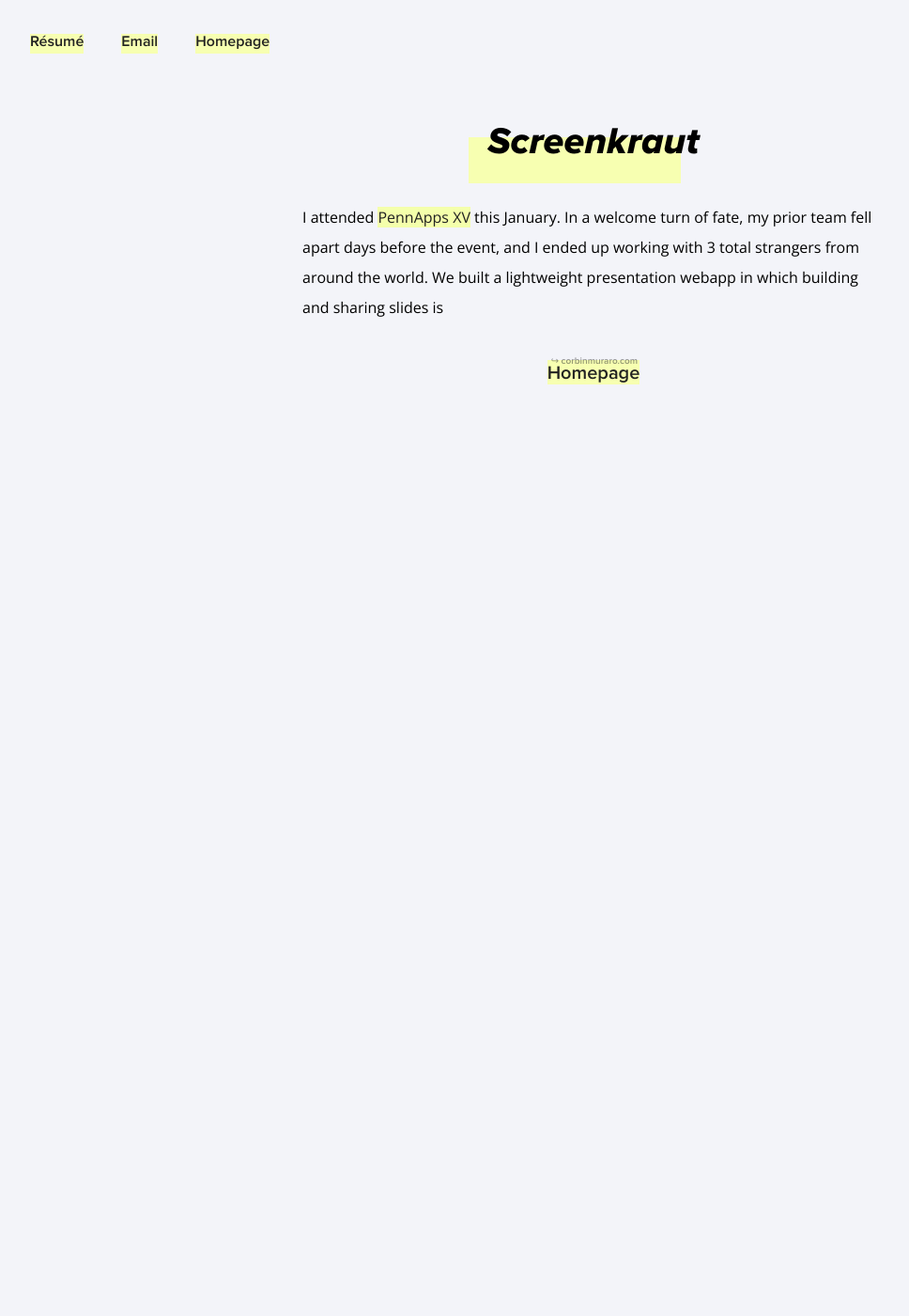
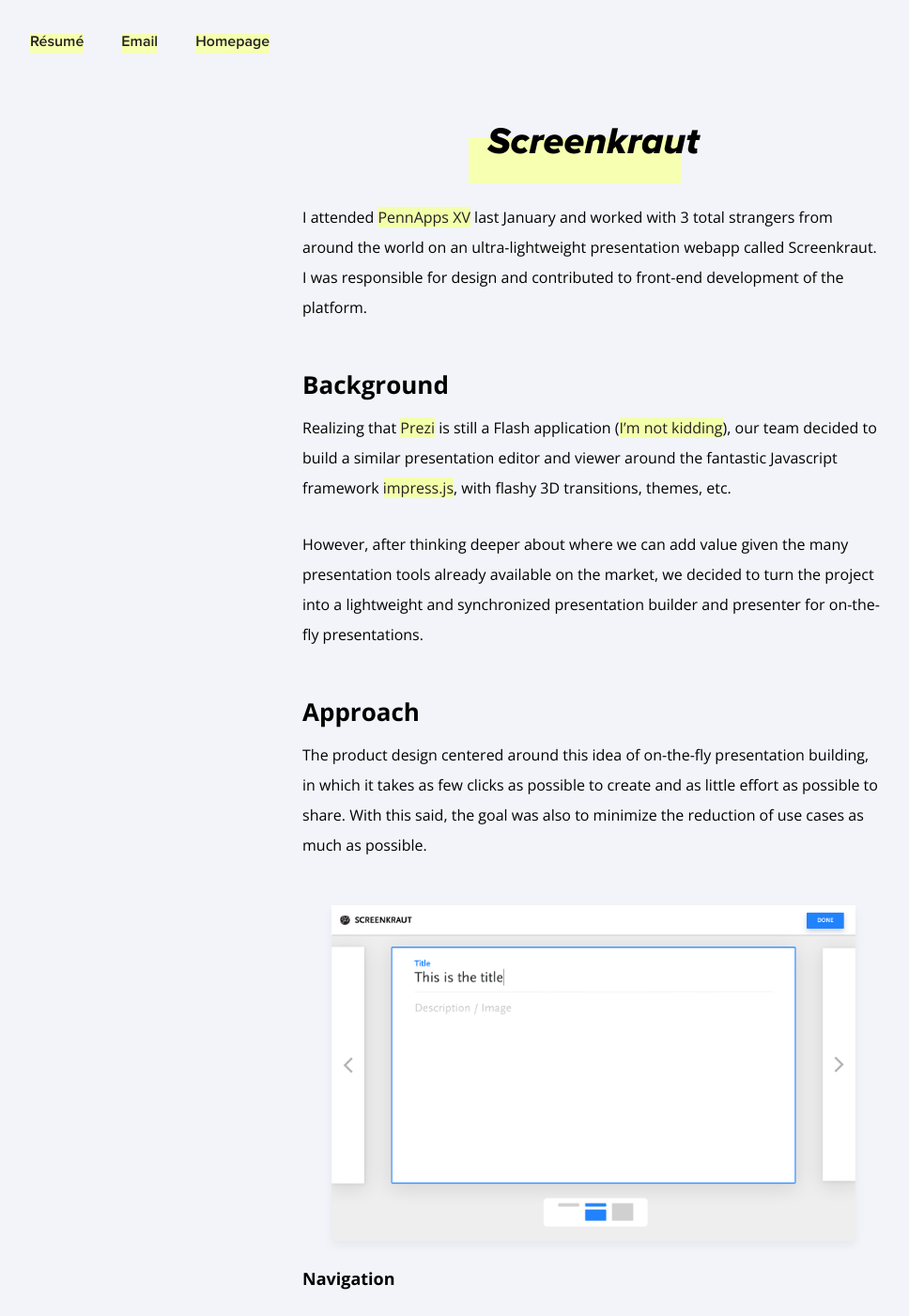
Before and after one commit to corbinmuraro/corbinmuraro.com, a Jekyll site: the page built from _posts/2017-01-28-screenkraut.md, in a window 1280 px wide and 1400 px high. Shown: the whole window at 94% size, without its empty margins (8-976 px from the left). Built offline with Jekyll 4.4.1, drawn with Linux system fonts in a browser that asks for light colours; nearby versions of some CDN libraries.

Commit message:
Add index links to screenkraut, prime, update screenkraut article

```diff
--- a/_posts/2017-01-28-screenkraut.md
+++ b/_posts/2017-01-28-screenkraut.md
@@ -3,6 +3,26 @@
 title: "Corbin Muraro"
 ---
 
-# Screenkraut
+# [Screenkraut](https://devpost.com/software/big-decision)
 
-I attended [PennApps XV](http://2017w.pennapps.com) this January. In a welcome turn of fate, my prior team fell apart days before the event, and I ended up working with 3 total strangers from around the world. We built a lightweight presentation webapp in which building and sharing slides is
+I attended [PennApps XV](http://2017w.pennapps.com) last January and worked with 3 total strangers from around the world on an ultra-lightweight presentation webapp called Screenkraut. I was responsible for design and contributed to front-end development of the platform.
+
+## Background
+
+Realizing that [Prezi](http://prezi.com) is still a Flash application ([I'm not kidding](https://prezi.com/support/article/troubleshooting/system-requirements-for-prezi/#highendusage)), our team decided to build a similar presentation editor and viewer around the fantastic Javascript framework [impress.js](https://github.com/impress/impress.js/), with flashy 3D transitions, themes, etc.
+
+However, after thinking deeper about where we can add value given the many presentation tools already available on the market, we decided to turn the project into a lightweight and synchronized presentation builder and presenter for on-the-fly presentations.
+
+## Approach
+
+The product design centered around this idea of on-the-fly presentation building, in which it takes as few clicks as possible to create and as little effort as possible to share. With this said, the goal was also to minimize the reduction of use cases as much as possible.
+
+![presentation builder](images/screenkraut-images/screenkraut-main.png){:class="centered-image"}
+
+### Navigation
+
+
+
+![editing slide description](images/screenkraut-images/screenkraut-edit-description.png){:class="centered-image"}
+
+![editing slide title](images/screenkraut-images/screenkraut-edit-title.png){:class="centered-image"}
--- a/index.html
+++ b/index.html
@@ -77,14 +77,14 @@
 		</div>
 		</a>
 
-		<a href="http://primeboxerbriefs.com">
+		<a href="/prime">
 			<div class="item">
 				<img src="images/prime.png" alt="Prime Boxer Briefs">
 				<p>Prime Boxer Briefs</p>
 			</div>
 		</a>
 
-		<a href="https://devpost.com/software/big-decision">
+		<a href="/screenkraut">
 			<div class="item">
 				<img src="images/screenkraut.png" alt="Screenkraut">
 				<p>Screenkraut</p>
```
Also changed, not shown: _posts/2017-01-18-sqs.md (+2 -2 lines), images/screenkraut-images/screenkraut-edit-description.png (added), images/screenkraut-images/screenkraut-edit-title.png (added), images/screenkraut-images/screenkraut-main.png (added).
